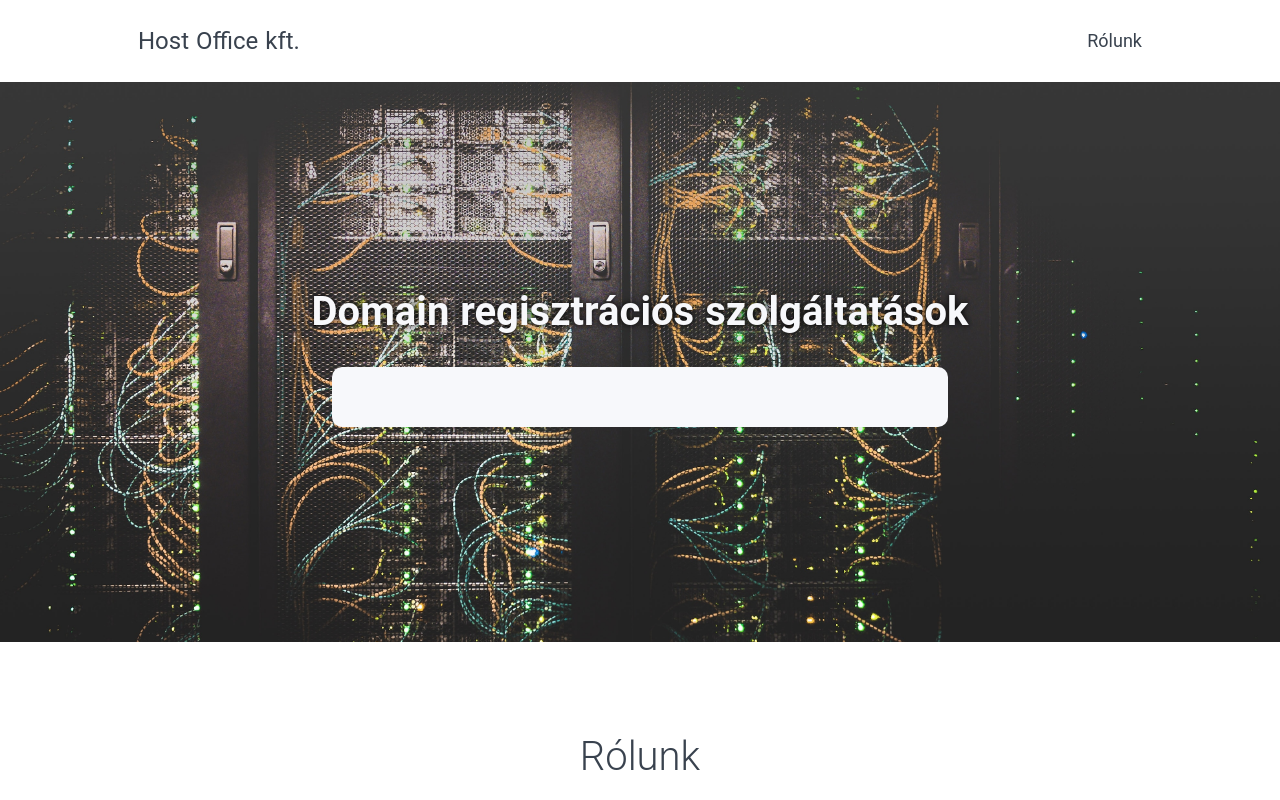
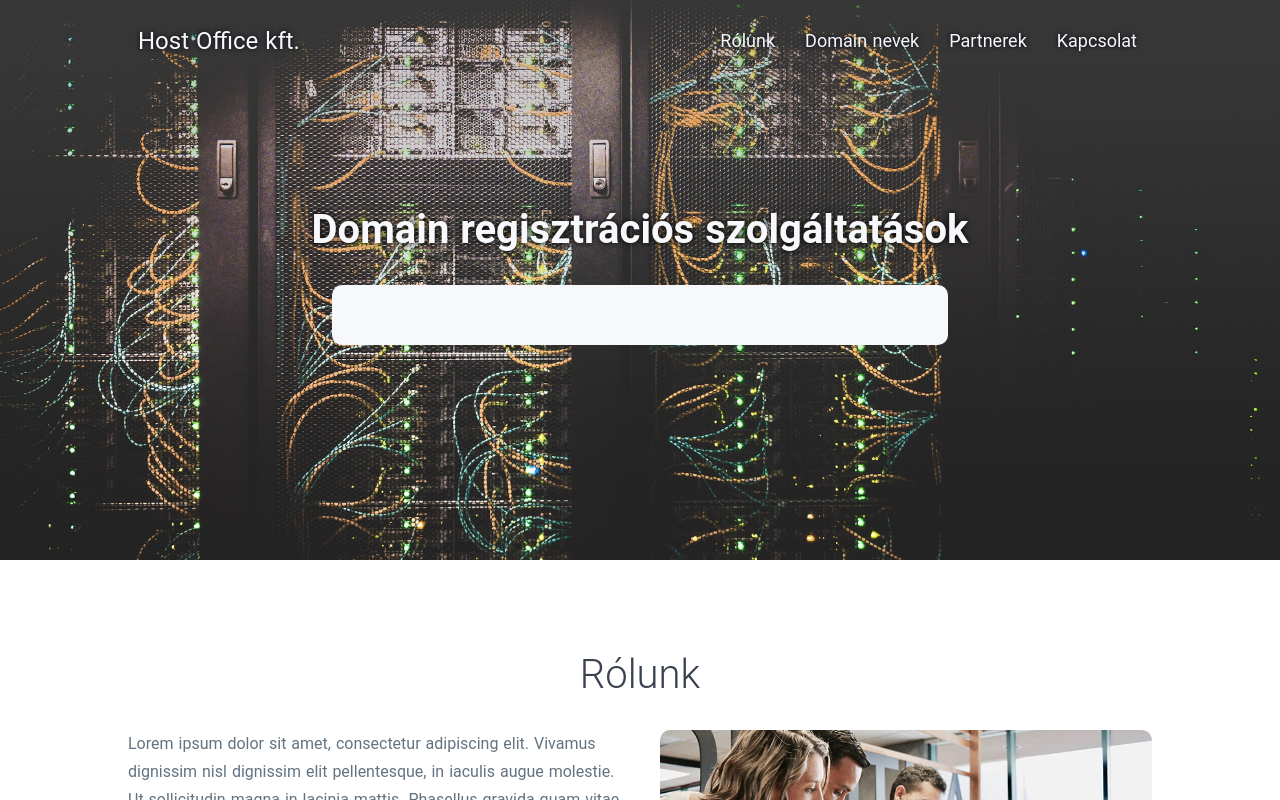
Before and after one commit to boti7/host-office, a Nuxt app: page / in a window 1280 px wide. Shown: the top 800 px of the page. Built offline with nearby package versions, Linux system fonts and the light colour scheme.

Commit message:
Update nav menu

```diff
--- a/components/NavMenuItem.vue
+++ b/components/NavMenuItem.vue
@@ -1,6 +1,8 @@
 <template>
   <div class="menu-item">
-    <a :href="href" @click="$emit('click', href)">{{ label }}</a>
+    <a :href="href" @click="$emit('click', href)">
+      <slot></slot>
+    </a>
   </div>
 </template>
 
@@ -11,9 +13,6 @@
       href: {
         type: String,
         default: '#'
-      },
-      label: {
-        type: String
       }
     }
   }
@@ -24,8 +23,9 @@
 
   a {
     display: block;
+    margin: 0 5px;
     padding: 20px 10px;
-    color: $title-color;
+    color: inherit;
     font-size: 18px;
     text-decoration: none;
   }
--- a/components/Navbar.vue
+++ b/components/Navbar.vue
@@ -1,38 +1,79 @@
 <template>
+  <div :class="{ 'navbar': true, 'navbar-bg': isBackground }">
     <nav class="container">
       <div class="brand">
         <a href="/">Host Office kft.</a>
       </div>
 
       <div class="menu">
-      <NavMenuItem href="#rolunk" label="Rólunk" />
+        <NavMenuItem href="#rolunk">Rólunk</NavMenuItem>
+        <NavMenuItem href="#domain">Domain nevek</NavMenuItem>
+        <NavMenuItem href="#partnerek">Partnerek</NavMenuItem>
+        <NavMenuItem href="#kapcsolat">Kapcsolat</NavMenuItem>
       </div>
     </nav>
+  </div>
 </template>
 
 <script>
   import NavMenuItem from "./NavMenuItem";
   export default {
     name: 'Navbar',
-    components: { NavMenuItem }
+    components: { NavMenuItem },
+    data: () => ({
+      isBackground: false
+    }),
+    methods: {
+      onScroll() {
+        const currentScrollPosition = window.pageYOffset || document.documentElement.scrollTop;
+        this.isBackground = currentScrollPosition > 100;
+      }
+    },
+    mounted() {
+      window.addEventListener('scroll', this.onScroll)
+    },
+    beforeDestroy() {
+      window.removeEventListener('scroll', this.onScroll)
+    }
   }
 </script>
 
 <style lang="scss" scoped>
   @import '@/assets/_variables.scss';
 
+  .navbar {
+    position: fixed;
+    width: 100%;
+    color: $text-color-light;
+    text-shadow: 0 0 5px $text-color-dark;
+    z-index: 999;
+    transition: color, background-color 300ms;
+  }
+
+  .navbar-bg {
+    color: $title-color;
+    background-color: $bg-color-light;
+    text-shadow: none;
+    box-shadow: 0 0 3px #637381;
+  }
+
   nav {
     width: 100%;
     display: flex;
     justify-content: space-between;
     align-items: center;
-  }
 
     .brand a {
       display: block;
       padding: 20px 10px;
-    color: $title-color;
+      color: inherit;
       font-size: 24px;
       text-decoration: none;
     }
+
+    .menu {
+      display: flex;
+      justify-content: right;
+    }
+  }
 </style>
--- a/components/SectionAboutUs.vue
+++ b/components/SectionAboutUs.vue
@@ -1,5 +1,5 @@
 <template>
-  <div class="container section">
+  <div id="rolunk" class="container section">
     <h2>Rólunk</h2>
 
     <div class="aboutus">
--- a/components/SectionContact.vue
+++ b/components/SectionContact.vue
@@ -1,5 +1,5 @@
 <template>
-  <div class="section-wrapper">
+  <div id="kapcsolat" class="section-wrapper">
     <div class="container section">
       <h2>Kapcsolat</h2>
 
--- a/components/SectionDomains.vue
+++ b/components/SectionDomains.vue
@@ -1,5 +1,5 @@
 <template>
-  <div class="section-wrapper">
+  <div id="domain" class="section-wrapper">
     <div class="container section">
       <h2>Megvásárolható domainek</h2>
 
--- a/components/SectionPartners.vue
+++ b/components/SectionPartners.vue
@@ -1,5 +1,5 @@
 <template>
-  <div class="container section">
+  <div id="partnerek" class="container section">
     <h2>Partnereink</h2>
 
     <div class="partners">
```
Lines whose indentation alone changed are shown as unchanged.
